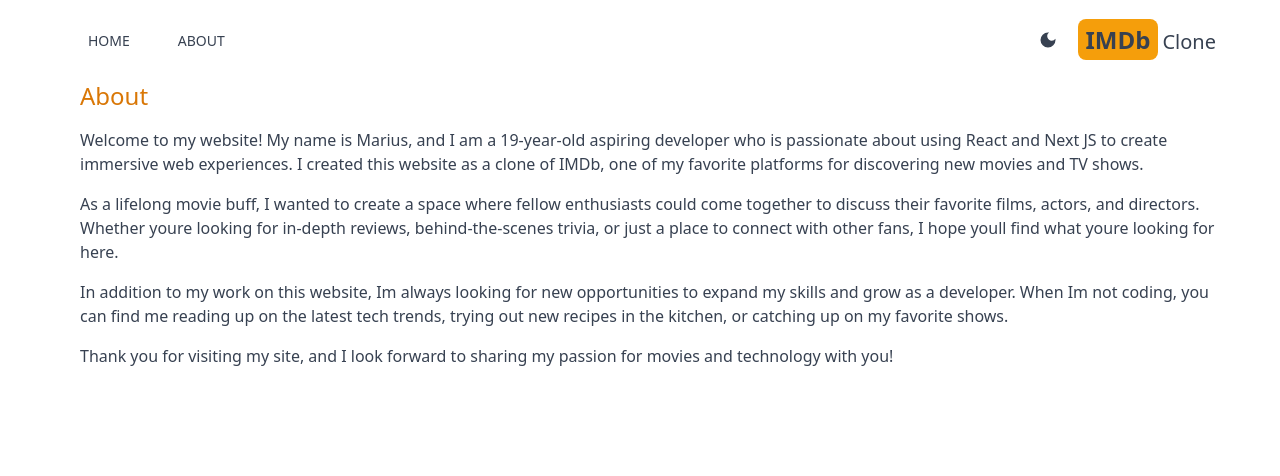
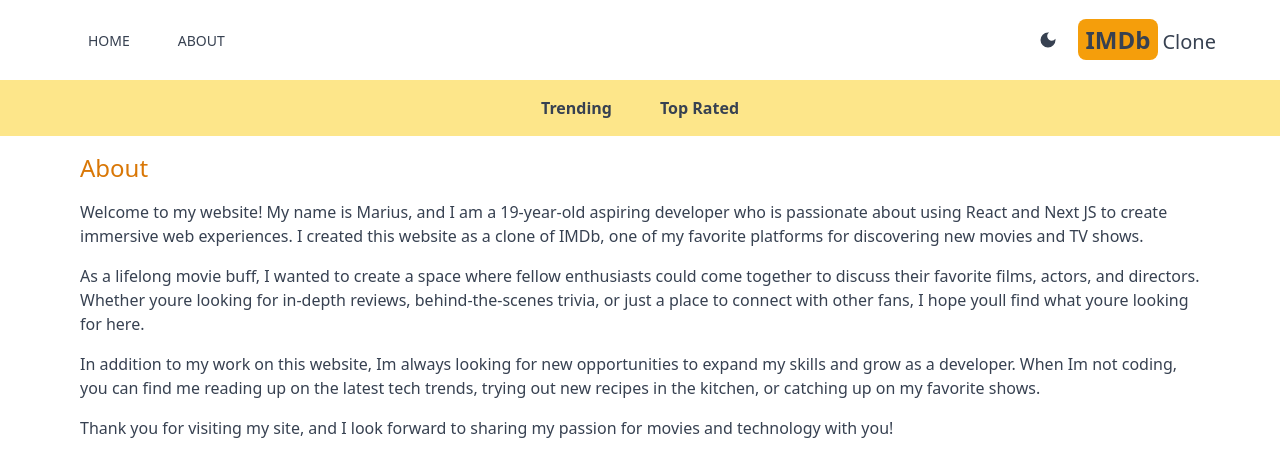
Before and after one commit to mariusrp/imdb, a Next.js app: page /about in a window 1280 px wide. Shown: the top 476 px of the page. Built offline with nearby package versions, Linux system fonts and the light colour scheme.

Commit message:
added navbar component

```diff
--- a/src/app/about/page.jsx
+++ b/src/app/about/page.jsx
@@ -1,8 +1,8 @@
 
 export default function About() {
   return (
-    <div className='max-w-6xl mx-auto space-x-4 space-y-4'>
-        <h1 className='text-2xl font-medium text-amber-600 mx-4'>About</h1>
+    <div className='max-w-6xl mx-auto p-4 space-y-4'>
+        <h1 className='text-2xl font-medium text-amber-600'>About</h1>
         <p>Welcome to my website! My name is Marius, and I am a 19-year-old aspiring developer who is passionate about using React and Next JS to create immersive web experiences. I created this website as a clone of IMDb, one of my favorite platforms for discovering new movies and TV shows.</p>
         <p>As a lifelong movie buff, I wanted to create a space where fellow enthusiasts could come together to discuss their favorite films, actors, and directors. Whether youre looking for in-depth reviews, behind-the-scenes trivia, or just a place to connect with other fans, I hope youll find what youre looking for here.</p>
         <p> In addition to my work on this website, Im always looking for new opportunities to expand my skills and grow as a developer. When Im not coding, you can find me reading up on the latest tech trends, trying out new recipes in the kitchen, or catching up on my favorite shows.</p>
--- a/src/app/layout.jsx
+++ b/src/app/layout.jsx
@@ -1,4 +1,5 @@
 import Header from '@/components/Header'
+import Navbar from "@/components/Navbar"
 import Providers from "./Providers"
 import './globals.css'
 
@@ -11,6 +12,7 @@
           <Header/>
 
           {/* {Navbar} */}
+          <Navbar />
 
           {/* {SearchBox} */}
 
--- /dev/null
+++ b/src/components/Navbar.jsx
@@ -0,0 +1,10 @@
+import NavbarItem from "./NavbarItem"
+export default function Navbar() {
+  return (
+    <div className="flex justify-center dark:bg-gray-600 bg-amber-200 p-4">
+            <NavbarItem title="Trending" param="fetchTrending"  />
+            <NavbarItem title="Top Rated" param="fetchTopRated"  />
+    </div>
+
+  )
+}
--- /dev/null
+++ b/src/components/NavbarItem.jsx
@@ -0,0 +1,21 @@
+"use client"
+import Link from "next/link"
+
+import { useSearchParams } from "next/navigation"
+export default function NavbarItem( { title, param } ) {
+  const searchParamas = useSearchParams()
+  const genre = searchParamas.get("genre")
+  return (
+    <div>
+        <Link
+            className={`m-4 hover:text-amber-600 font-semibold p-2 ${
+                genre && genre === param &&
+                "underline underline-offset-8 decoration-4 decoration-amber-500 rounded-lg"
+            }` }
+            href = {`/?genre=${param}`}>
+            { title }
+        </Link>
+    </div>
+
+  )
+}
```
